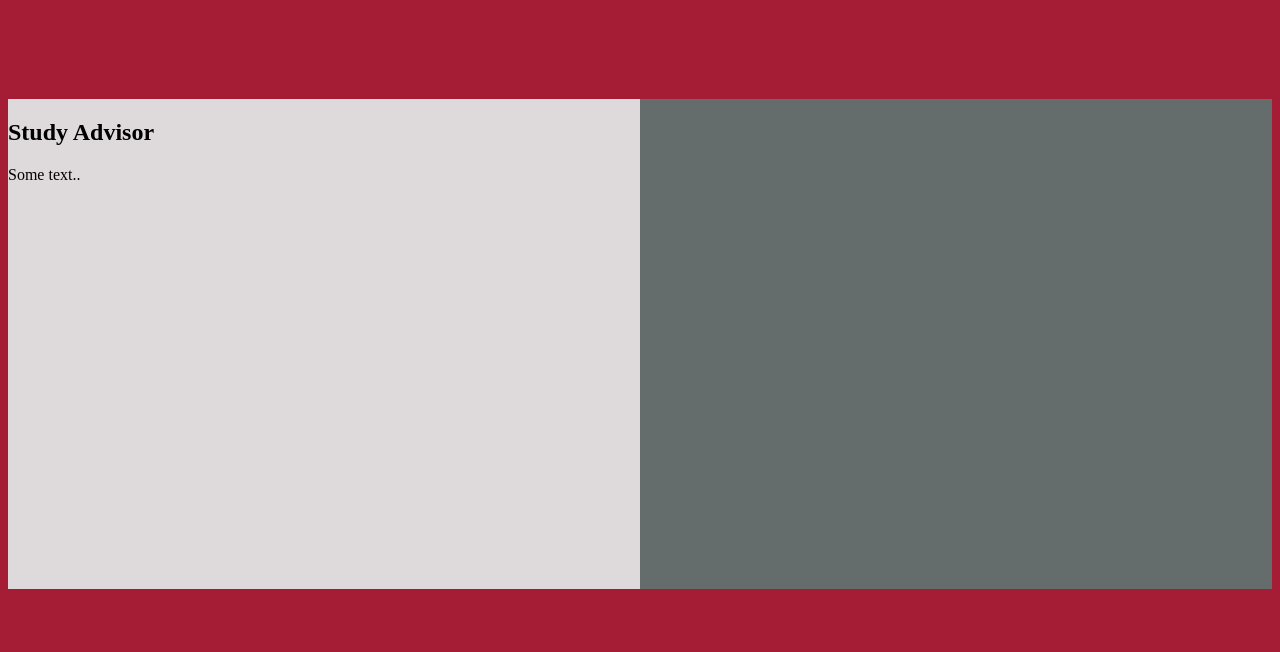
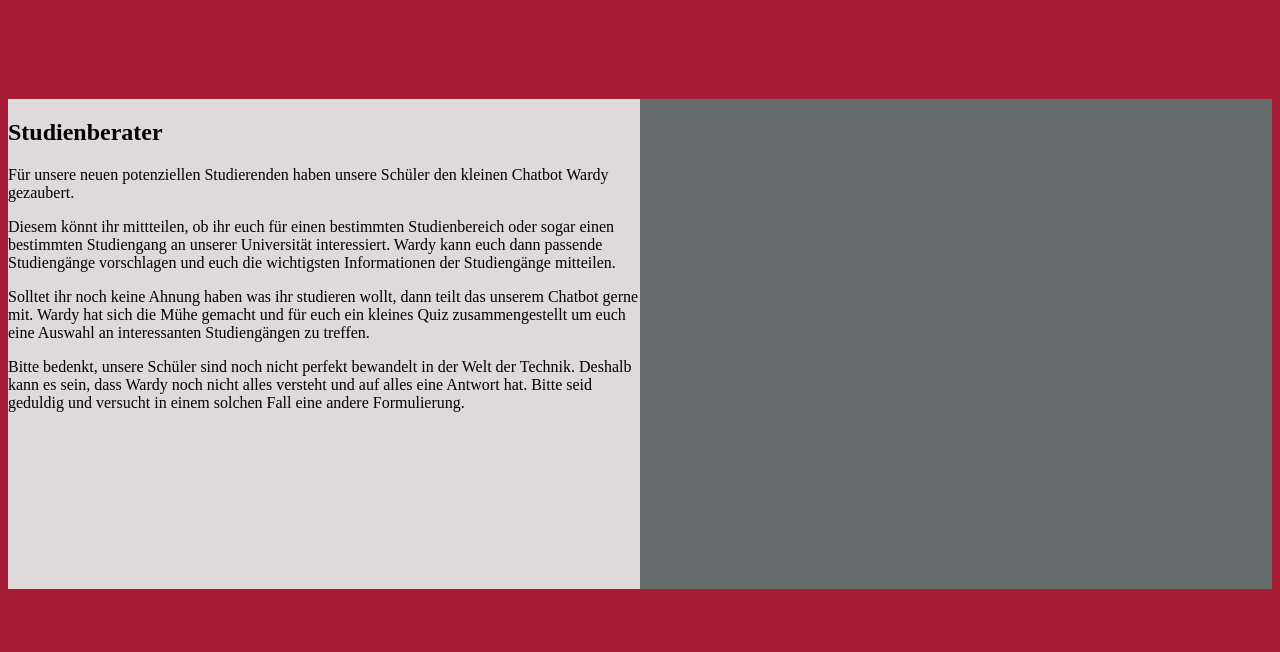
Before and after one commit to AukiJuanDiaz/study_advisor_bot, a Flask app: page / in a window 1280 px wide. Shown: the part 620-1272 px from the top of the page. Run offline with Flask 2, Linux system fonts and the light colour scheme; some libraries are stand-ins or nearby versions.

Commit message:
Add texts about University

```diff
--- a/templates/index.html
+++ b/templates/index.html
@@ -2,6 +2,7 @@
 <html>
 <head>
 <meta name="viewport" content="width=device-width, initial-scale=1">
+  <meta http-equiv="content-type" content="text/html; charset=utf-8">
 <style>
 * {
   box-sizing: border-box;
@@ -71,15 +72,31 @@ df-messenger {
       <img height=100% src="../static/hogwarts.jpg">
     </div>
     <div class="column" style="background-color:#ded9da;">
-      <h2>Our campus at Harward University</h2>
-      <p>The grounds and premises at Harward University are filled with history. There is something to discover at every corner. Sometimes you do not even have to walk, because the stairs move themselves...</p>
+      <h2>Unser Campus an der Harward University</h2>
+      <p>Das Gelände und die Räumlichkeiten der Harward University sind voller bemerkenswerter Geschichte. An jeder Ecke gibt es was Neues zu entdecken.
+         Mannchmal muss man sich nicht einmal bewegen, das übernehmen unsere Treppen gerne für einen und führen einen zu noch ganz unerforschten Gebieten.
+	 Von fliegenden Büchern über dreiköpfige Hunde, bis hin zu um sich schlagenden Bäumen wir haben alles zu bieten. </p>
+      <p>Zusätzlich zu unserem beeindruckendem Campus haben wir natürllich auch die beste Ausbildung für alle angehenden Zauberer und Hexen. Unsere Schüler werden in
+	 allen wichtigen Fächern wie Ausbildung in Zauberei und Hexerei, Zaubertränke, magische Tierwesen und Wahrsagen unterrichtet. Dabei legen wir äußersten Wert auf
+         hochqualifiziertes Lehrpersonal. So konnten wir unter anderem eine Werwolf, einen Hochstapler und einen von Bösen Mächten besessenen Professor für uns gewinnen. </p>
+      <p>Die Sicherheit unserer Schüler steht an oberster Stelle. So können sie beim Quidditch in luftige Höhen schwingen, an lebensgefährlichen Turnieren teilnehmen,
+	 sich gegenseitig verhexen und für uns gegen die mächstigsten schwarzen Zauberer antreten. Alles nochmals angeheizt durch einen unfairen Wettkampf zwischen
+         unseren vier Häusern. </p>
+      <p> Aus finanziellen Gründen ist es aber seit kurzem auch Muggeln möglich an unserer schönen Universität zu studieren. Daher sagen wir nochmals
+          "Willkommen an unseren großartigen Universität Haward". Und beachten Sie "Only true with the W" </p>
     </div>
   </div>
 
   <div class="row">
     <div class="column" style="background-color:#ded9da;">
-      <h2>Study Advisor</h2>
-      <p>Some text..</p>
+      <h2>Studienberater</h2>
+      <p> Für unsere neuen potenziellen Studierenden haben unsere Schüler den kleinen Chatbot Wardy gezaubert.</p>
+      <p> Diesem könnt ihr mittteilen, ob ihr euch für einen bestimmten Studienbereich oder sogar einen bestimmten Studiengang an unserer Universität interessiert.
+    	  Wardy kann euch dann passende Studiengänge vorschlagen und euch die wichtigsten Informationen der Studiengänge mitteilen. </p>
+      <p> Solltet ihr noch keine Ahnung haben was ihr studieren wollt, dann teilt das unserem Chatbot gerne mit. Wardy hat sich die Mühe gemacht und für euch ein
+          kleines Quiz zusammengestellt um euch eine Auswahl an interessanten Studiengängen zu treffen. </p>
+      <p> Bitte bedenkt, unsere Schüler sind noch nicht perfekt bewandelt in der Welt der Technik. Deshalb kann es sein, dass Wardy noch nicht alles versteht und auf
+          alles eine Antwort hat. Bitte seid geduldig und versucht in einem solchen Fall eine andere Formulierung. </p>
     </div>
     <div class="column" style="background-color:#646c6c; text-align:center;">
         <script src="https://www.gstatic.com/dialogflow-console/fast/messenger/bootstrap.js?v=1"></script>
```
